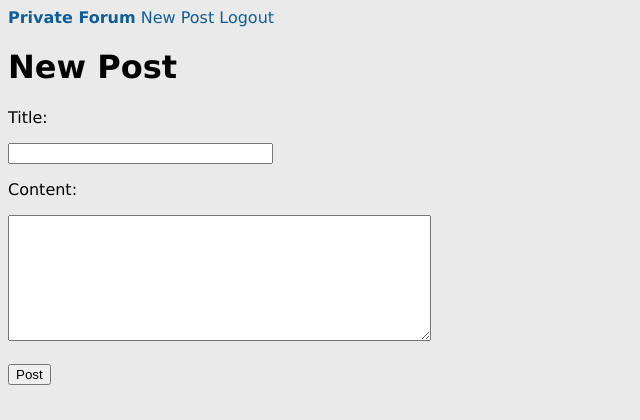
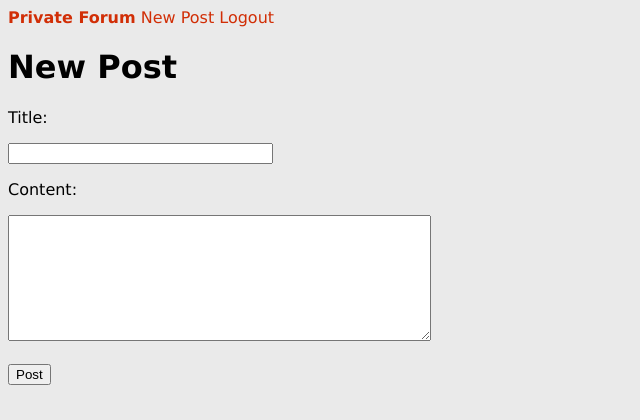
Before and after one commit to Zayah117/private-forum, a Flask app: page /newpost in a window 1280 px wide. Shown: the top 420 px of the page, without its empty margins (0-640 px from the left). Run offline with Flask 2, Linux system fonts and the light colour scheme; the visitor is signed in with stand-in values (Sample User, id 1).

Commit message:
Menu link color

```diff
--- a/static/style.css
+++ b/static/style.css
@@ -7,3 +7,7 @@ a {
     text-decoration: none;
     color: #105d99;
 }
+
+#menu a {
+    color: #d12e06;
+}
```
